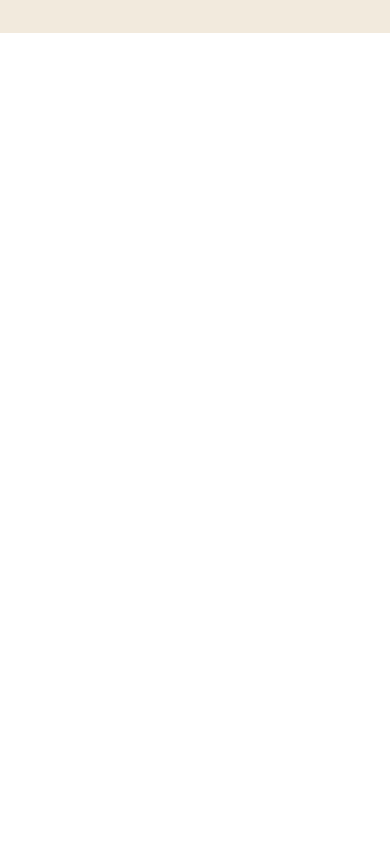
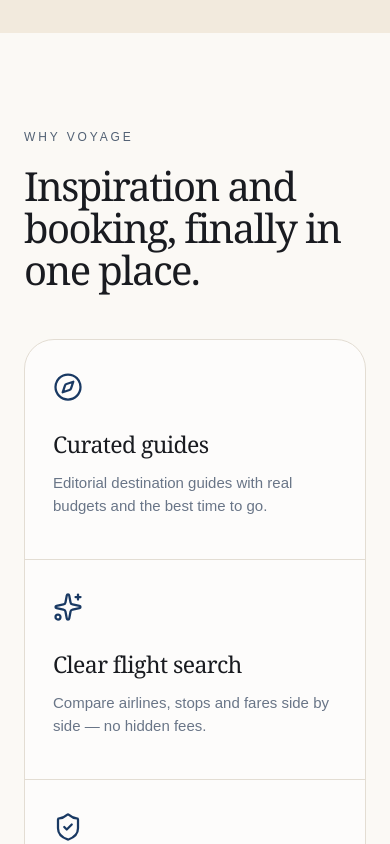
Before and after one commit to AliJoshan/Voyage, a Next.js app: page / in a window 390 px wide. Shown: the part 5460-6304 px from the top of the page. Before the commit the page ends 5493 px from the top, so only its background shows below. Built offline with nearby package versions, Linux system fonts and the light colour scheme.

Commit message:
Add why voyage section

```diff
--- a/package.json
+++ b/package.json
@@ -9,6 +9,7 @@
     "lint": "eslint"
   },
   "dependencies": {
+    "lucide-react": "^1.78.0",
     "next": "16.4.6",
     "react": "19.3.0",
     "react-dom": "19.3.0"
--- a/src/app/page.tsx
+++ b/src/app/page.tsx
@@ -2,6 +2,7 @@ import Navbar from "../components/layout/Navbar";
 import Hero from "../components/home/Hero";
 import PopularDestinations from "../components/home/PopularDestinations";
 import FeaturedExperiences from "../components/home/FeaturedExperiences";
+import WhyVoyage from "../components/home/WhyVoyage";
 
 export default function Home() {
   return (
@@ -12,6 +13,7 @@ export default function Home() {
         <Hero />
         <PopularDestinations />
         <FeaturedExperiences />
+        <WhyVoyage />
       </main>
     </>
   );
--- /dev/null
+++ b/src/components/home/WhyVoyage.tsx
@@ -0,0 +1,74 @@
+import { Compass, Sparkles, ShieldCheck, Leaf } from "lucide-react";
+
+const features = [
+  {
+    icon: Compass,
+    title: "Curated guides",
+    description:
+      "Editorial destination guides with real budgets and the best time to go.",
+  },
+  {
+    icon: Sparkles,
+    title: "Clear flight search",
+    description:
+      "Compare airlines, stops and fares side by side — no hidden fees.",
+  },
+  {
+    icon: ShieldCheck,
+    title: "Booking you can trust",
+    description:
+      "Every itinerary in one dashboard with instant booking references.",
+  },
+  {
+    icon: Leaf,
+    title: "Travel thoughtfully",
+    description: "Direct routes highlighted to help you fly less and see more.",
+  },
+];
+
+export default function WhyVoyage() {
+  return (
+    <section className="bg-[#fbf9f5] px-6 py-24 sm:px-8 lg:px-12 lg:py-[110px]">
+      <div className="mx-auto grid max-w-[1800px] grid-cols-1 items-center gap-12 lg:grid-cols-[0.78fr_1fr] lg:gap-[4.5vw]">
+        {/* Section heading */}
+        <div>
+          <p className="mb-5 text-xs font-medium uppercase tracking-[0.24em] text-[#526174]">
+            Why Voyage
+          </p>
+
+          <h2 className="max-w-[590px] font-serif text-[clamp(2.5rem,4vw,3.8rem)] leading-[1.05] tracking-[-0.04em] text-[#191b20]">
+            Inspiration and booking, finally in one place.
+          </h2>
+        </div>
+
+        {/* Feature grid */}
+        <div className="grid grid-cols-1 overflow-hidden rounded-[30px] border border-[#e3ddd3] bg-white/55 sm:grid-cols-2 [&>article]:border-b [&>article]:border-[#e3ddd3] [&>article:last-child]:border-b-0 sm:[&>article:nth-child(odd)]:border-r sm:[&>article:nth-child(even)]:border-r-0 sm:[&>article:nth-last-child(-n+2)]:border-b-0">
+          {features.map((feature) => {
+            const Icon = feature.icon;
+
+            return (
+              <article
+                key={feature.title}
+                className="flex min-h-[220px] flex-col items-start px-7 py-8 sm:px-8 sm:py-9 lg:min-h-[225px] lg:px-10 lg:py-9"
+              >
+                <Icon
+                  size={30}
+                  strokeWidth={1.8}
+                  className="mb-7 shrink-0 text-[#193963]"
+                />
+
+                <h3 className="mb-3 font-serif text-[23px] leading-tight tracking-[-0.025em] text-[#191b20] lg:text-[25px]">
+                  {feature.title}
+                </h3>
+
+                <p className="max-w-[360px] text-[15px] leading-[1.55] text-[#697587] lg:text-[16px]">
+                  {feature.description}
+                </p>
+              </article>
+            );
+          })}
+        </div>
+      </div>
+    </section>
+  );
+}
```
Also changed, not shown: 1 other file (tests, documents, lock files or other folders).
